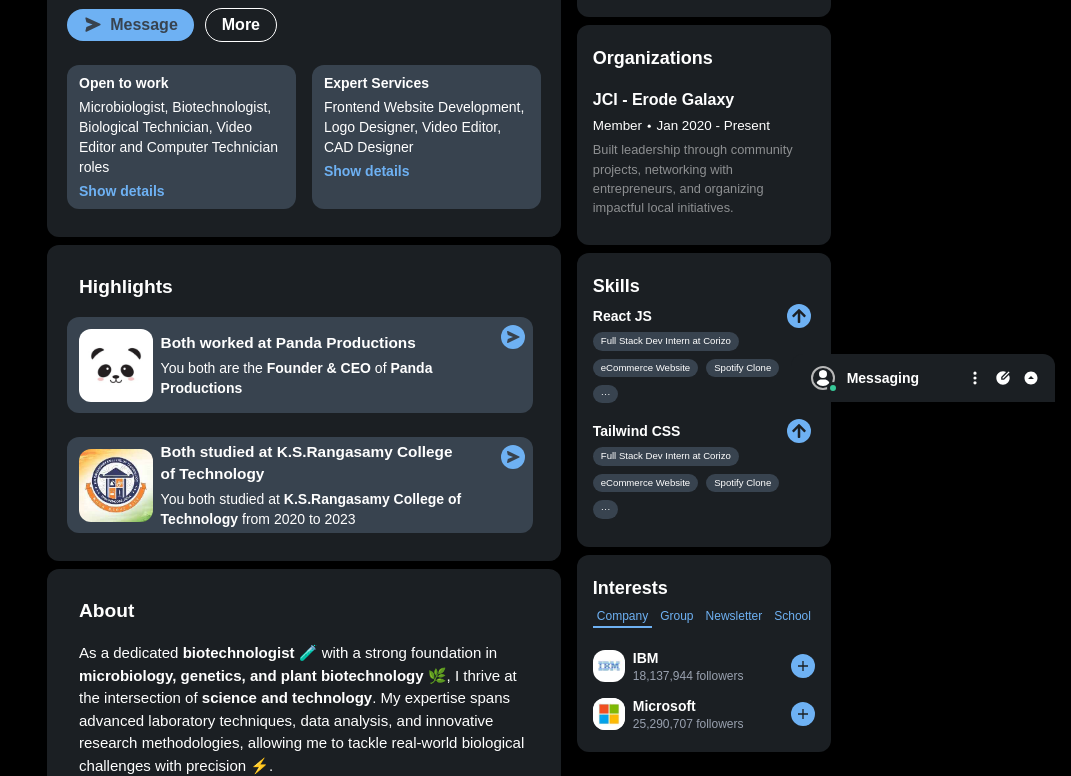
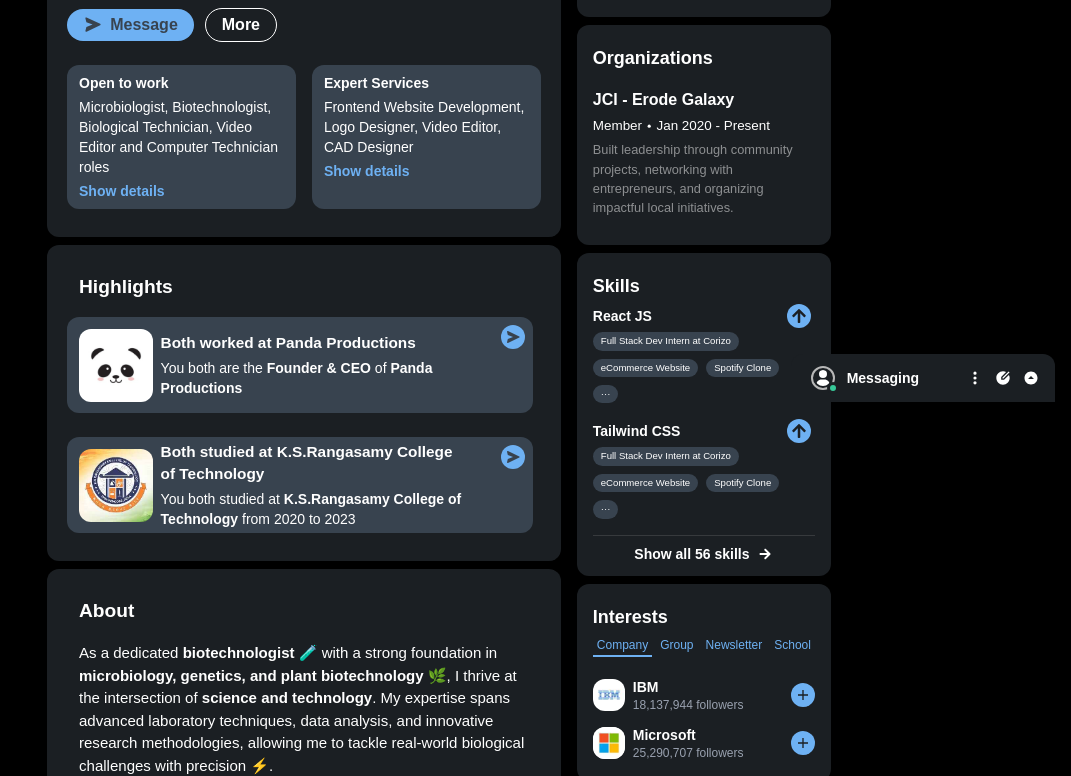
Before and after one commit to BadBoy-Github/Linkedin-Profile-Clone, a React (Vite) app: page / in a window 1280 px wide. Shown: the part 398-1174 px from the top of the page, without its empty margins (209-1280 px from the left). Built offline with nearby package versions, Linux system fonts and the light colour scheme.

Commit message:
skills component button change

```diff
--- a/src/Subcomponents/SidebarComponents/SkillsComponent.jsx
+++ b/src/Subcomponents/SidebarComponents/SkillsComponent.jsx
@@ -1,12 +1,13 @@
 import React from "react";
 
 import { FaArrowUp } from "react-icons/fa";
+import { IoMdArrowRoundForward } from "react-icons/io";
 
 const SkillsComponent = () => {
   return (
     <>
       <div className="bg-[#1b1f23] h-fit w-full rounded-xl ml-4 mt-2">
-        <div className="px-4 pt-5 pb-4">
+        <div className="px-4  pb-3 pt-5">
           <div className="text-[#c6c7c8] flex items-center justify-between">
             <h1 className="text-white text-[18px] font-semibold">Skills</h1>
           </div>
@@ -54,6 +55,14 @@
               </div>
             </div>
           </div>
+          <div className="mt-1 flex  justify-center items-center border-t border-[#373a3d] group cursor-pointer">
+            <div className="mt-2 flex justify-center items-center gap-2 ">
+              <p className="text-sm font-semibold">Show all 56 skills </p>
+              <div className="group-hover:scale-125 group-hover:animate-pulse transition-all duration-400">
+                <IoMdArrowRoundForward className="size-[1rem]" />
+              </div>
+            </div>
+          </div>
         </div>
       </div>
     </>
```
